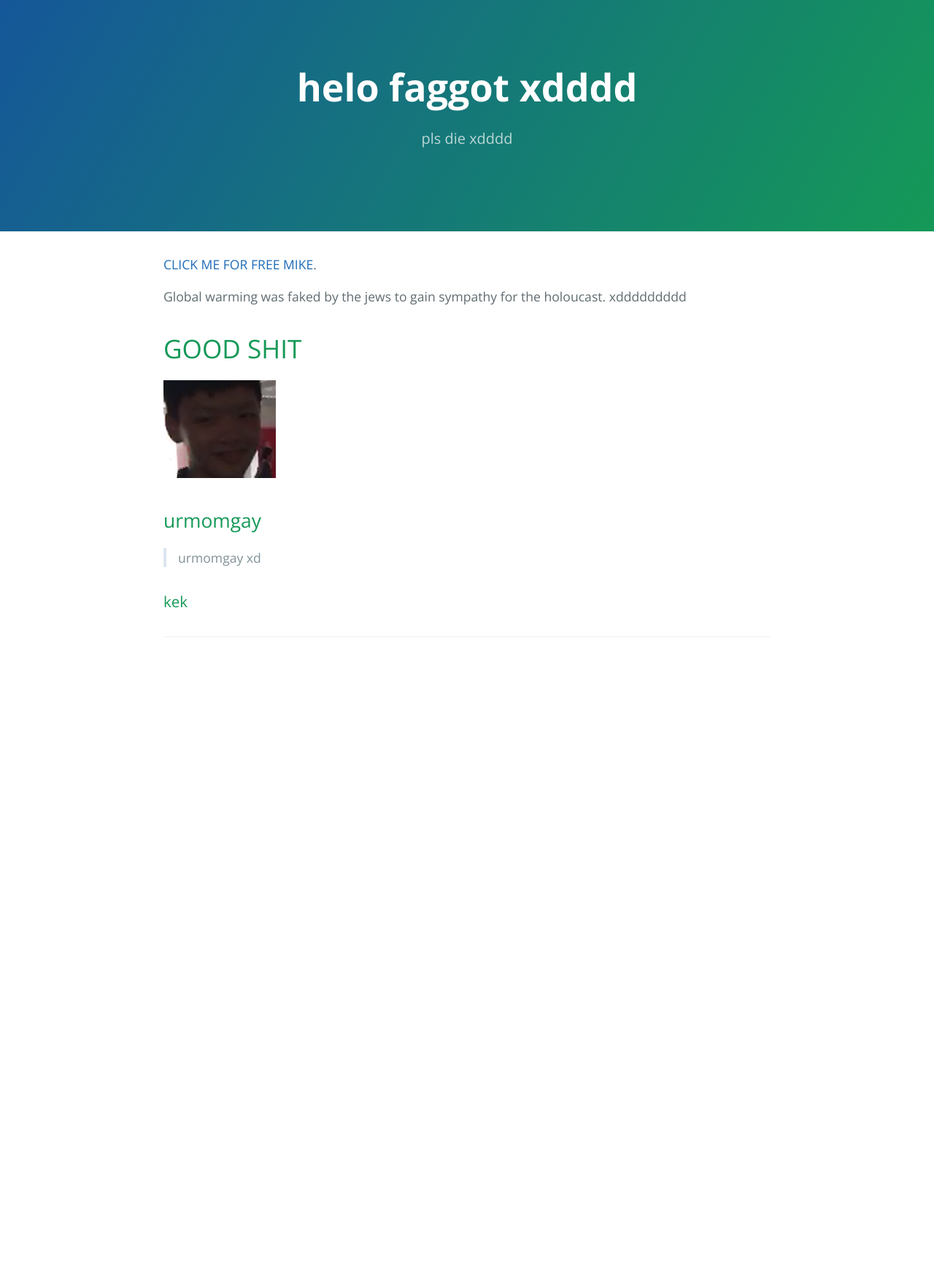
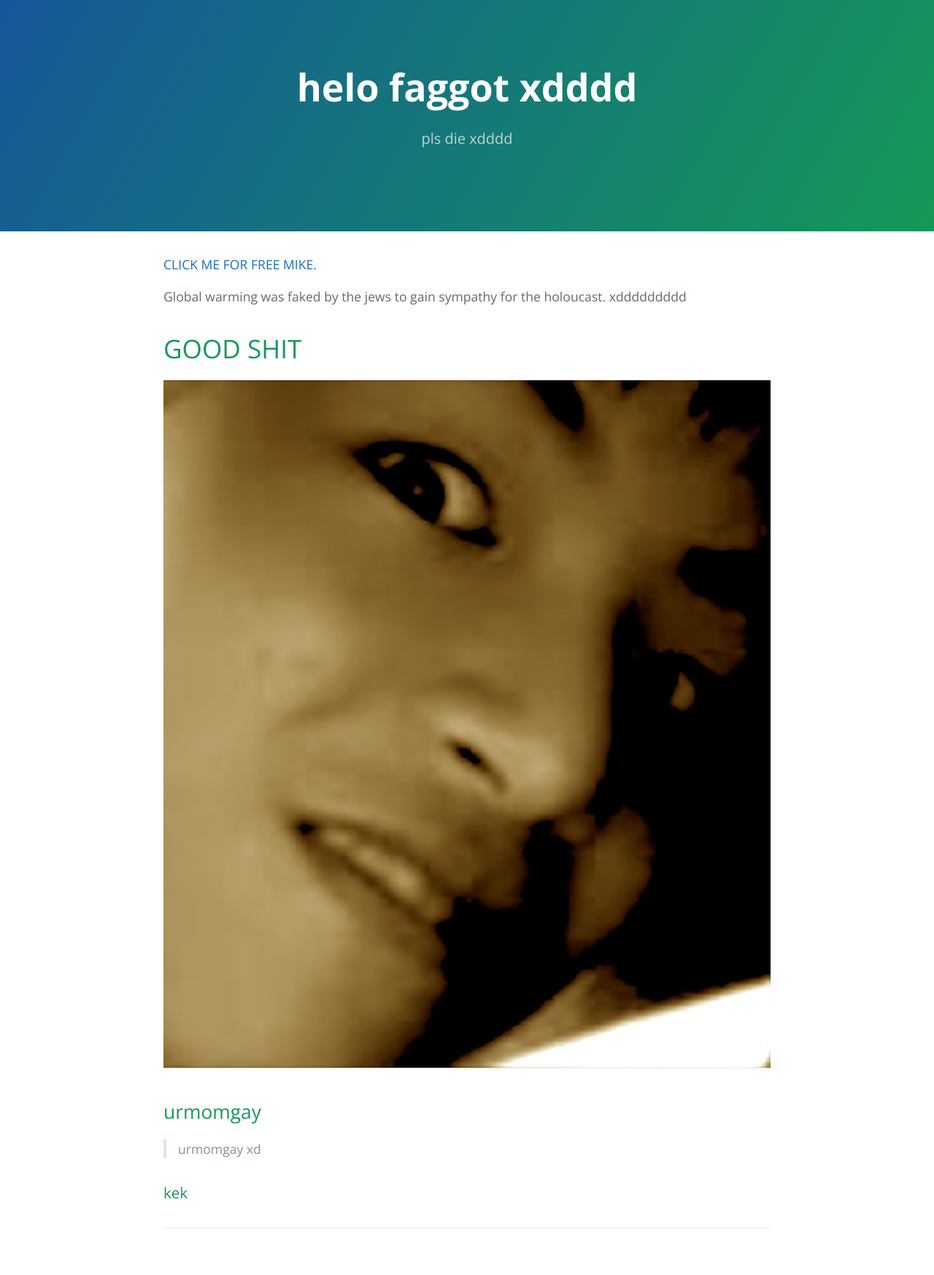
Before and after one commit to 2clyde4you/lynnsite, a Jekyll site: the page built from index.md, in a window 1280 px wide. Shown: the whole page at 73% size. Built offline with Jekyll 4.4.1, drawn with Linux system fonts in a browser that asks for light colours; before the commit the page ends 937 px from its top, so only the background shows below that.

Commit message:
swap
Removed mio and added more spook

```diff
--- a/index.md
+++ b/index.md
@@ -9,7 +9,7 @@ Global warming was faked by the jews to gain sympathy for the holoucast. xdddddd
 
 # [](#header-1)GOOD SHIT
 
-![](http://lynnmyatmoeaung.tk/mik.png)
+![](http://lynnmyatmoeaung.tk/spook.jpeg)
 
 ## [](#header-2)urmomgay
 
```
